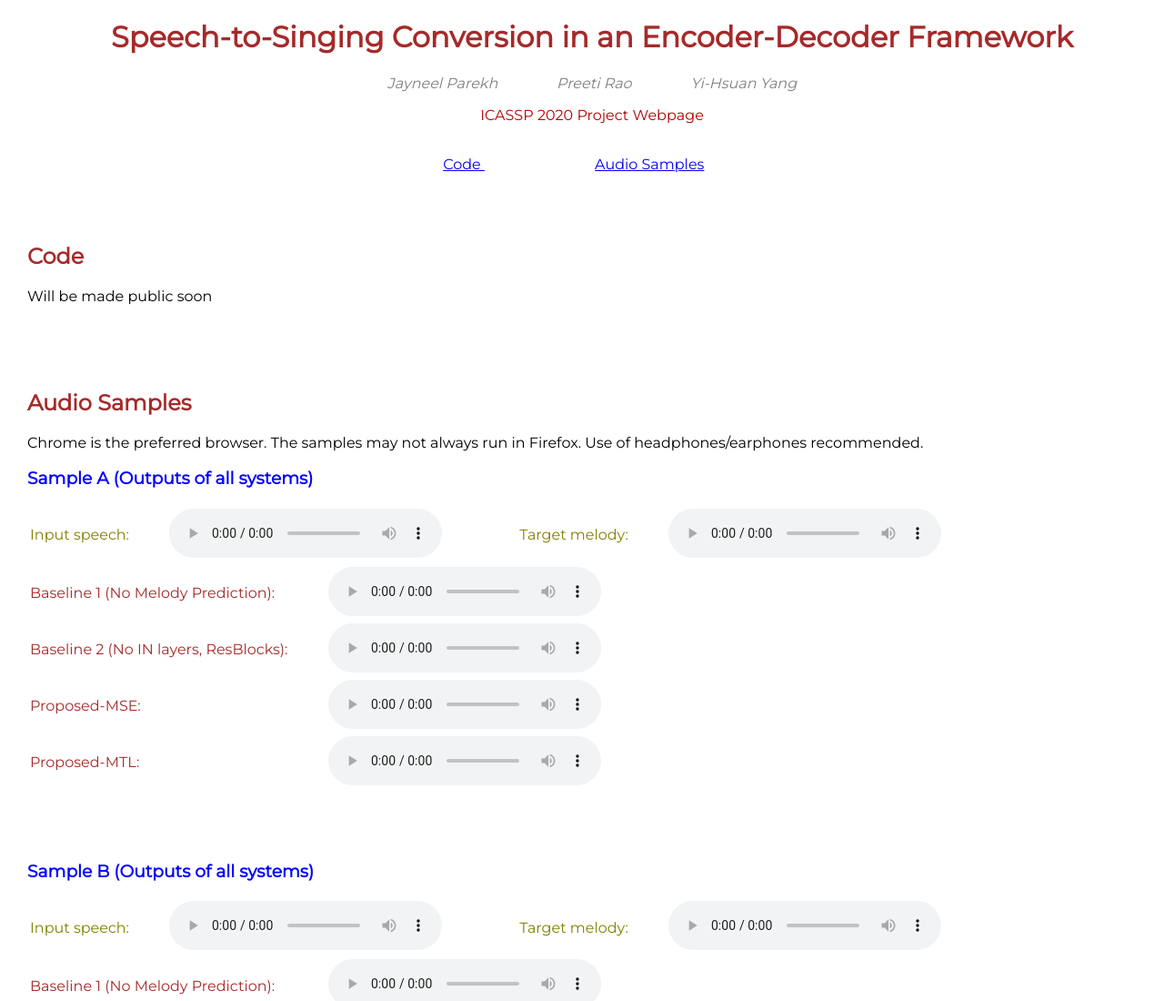
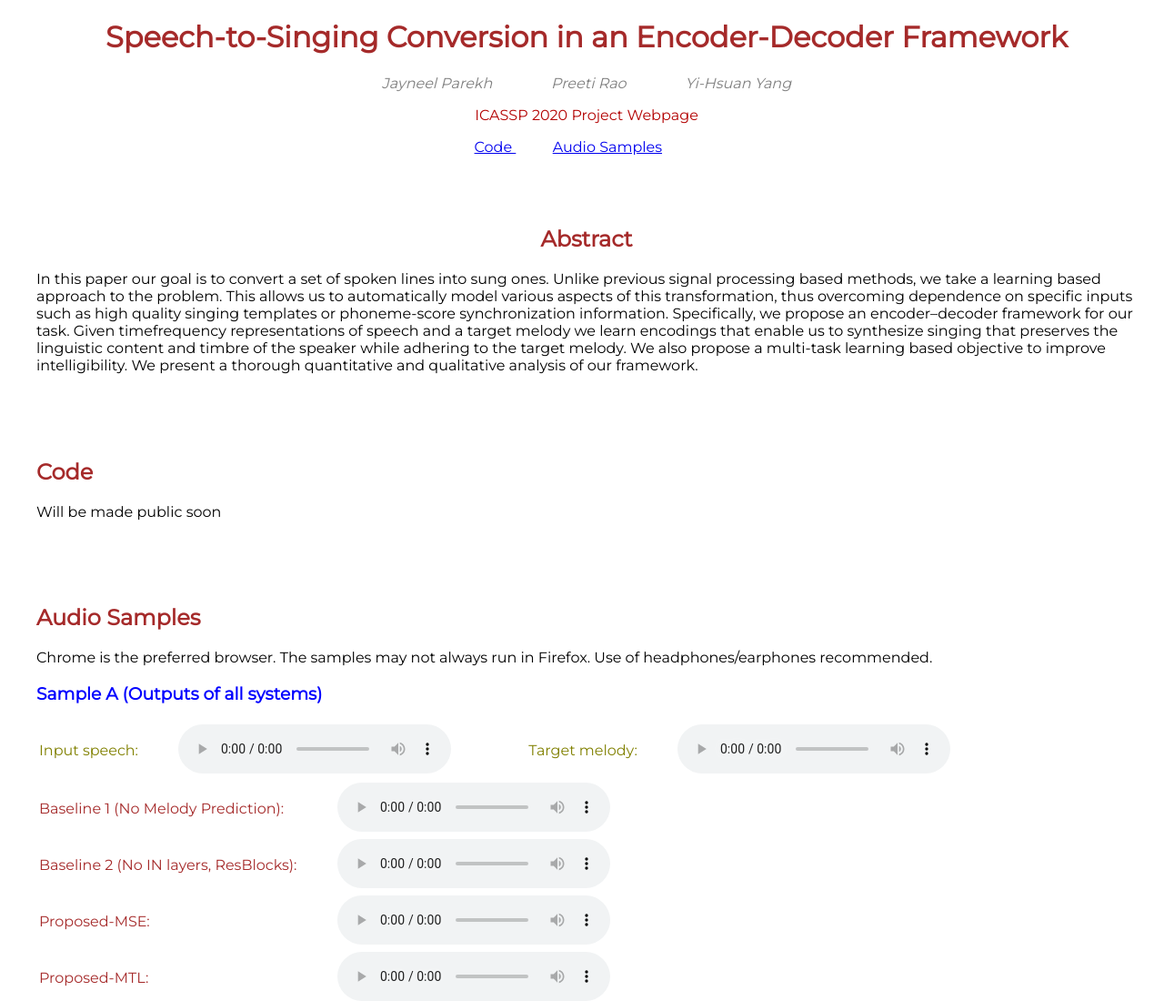
Before and after one commit to jayneelparekh/icassp20, a plain HTML site: page index.html in a window 1280 px wide. Shown: the top 1100 px of the page at 91% size. Drawn offline with Linux system fonts and the light colour scheme.

Commit message:
Update index.html

```diff
--- a/index.html
+++ b/index.html
@@ -5,7 +5,7 @@
         <link href='https://fonts.googleapis.com/css?family=Montserrat' rel='stylesheet'>
         <style>
         body {
-    		font-family: 'Montserrat'; margin-left:30px;
+    		font-family: 'Montserrat'; margin-left:40px; margin-right:30px
 	     }
 	</style>
 
@@ -15,12 +15,16 @@
 	    <h1 style="color:brown;"> Speech-to-Singing Conversion in an Encoder-Decoder Framework </h1>
 		<p style="color:#808080;"> <i> Jayneel Parekh &emsp; &emsp; &emsp; Preeti Rao &emsp; &emsp; &emsp; Yi-Hsuan Yang </i> </p>
 		<p style="color:#b30000;">ICASSP 2020 Project Webpage</p>
-		<br>
 		<div id="navbar">
-		<a class="active" href="#code" text-align:center>Code </a> &emsp; &emsp; &emsp; &emsp; &emsp; &emsp; <a class="active" href="#samples">Audio Samples</a>  &emsp; &emsp; <!-- &emsp; &emsp; &emsp; &emsp; <a class="active" href="#paper">Paper</a> -->
+		<a class="active" href="#code" text-align:center>Code </a> &emsp; &emsp; <a class="active" href="#samples">Audio Samples</a>  &emsp; &emsp; <!-- &emsp; &emsp; &emsp; &emsp; <a class="active" href="#paper">Paper</a> -->
 		<br> <br> <br> <br>
 		</div>
 		</div>
+
+		<h2 style="color:brown;" id='code' align="center"> Abstract </h2>
+		<p> In this paper our goal is to convert a set of spoken lines into sung ones. Unlike previous signal processing based methods, we take a learning based approach to the problem. This allows us to automatically model various aspects of this transformation, thus overcoming dependence on specific inputs such as high quality singing templates or phoneme-score synchronization information. Specifically, we propose an encoder–decoder framework for our task. Given timefrequency representations of speech and a target melody we learn encodings that enable us to synthesize singing that preserves the linguistic content and timbre of the speaker while adhering to the target melody. We also propose a multi-task learning based objective to improve intelligibility. We present a thorough quantitative and qualitative analysis of our framework. </p>
+
+		<br> <br> <br>
 
 	    <h2 style="color:brown;" id='code'> Code </h2>
 		<p> Will be made public soon </p>
```
